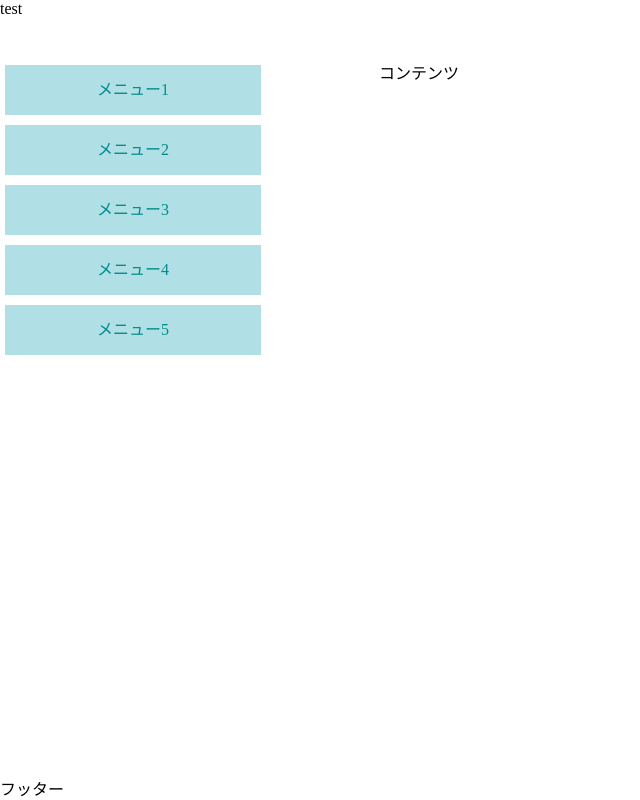
After one commit to htom/xbitcms, a CakePHP app: the page made by app/View/Management/index.ctp in a window 1280 px wide. The commit adds this page. Shown: the whole page, without its empty margins (0-640 px from the left). Run offline with PHP 8.4 and a stand-in for CakePHP, Linux system fonts and the light colour scheme; the template is opened without the code that fills it, so the values that code supplies are empty; some libraries are stand-ins or nearby versions.

Commit message:
独自レイアウトに変更中

```diff
--- a/app/Config/routes.php
+++ b/app/Config/routes.php
@@ -30,6 +30,9 @@
  */
 	Router::connect('/pages/*', array('controller' => 'pages', 'action' => 'display'));
 
+
+	Router::connect('/management/*', array('controller' => 'management' , 'action' => 'index'));
+
 /**
  * Load all plugin routes. See the CakePlugin documentation on
  * how to customize the loading of plugin routes.
--- a/app/View/Layouts/default.ctp
+++ b/app/View/Layouts/default.ctp
@@ -1,23 +1,8 @@
 <?php
-/**
- *
- *
- * CakePHP(tm) : Rapid Development Framework (http://cakephp.org)
- * Copyright (c) Cake Software Foundation, Inc. (http://cakefoundation.org)
- *
- * Licensed under The MIT License
- * For full copyright and license information, please see the LICENSE.txt
- * Redistributions of files must retain the above copyright notice.
- *
- * @copyright     Copyright (c) Cake Software Foundation, Inc. (http://cakefoundation.org)
- * @link          http://cakephp.org CakePHP(tm) Project
- * @package       app.View.Layouts
- * @since         CakePHP(tm) v 0.10.0.1076
- * @license       http://www.opensource.org/licenses/mit-license.php MIT License
- */
 
 $cakeDescription = __d('cake_dev', 'CakePHP: the rapid development php framework');
 ?>
+
 <!DOCTYPE html>
 <html>
 <head>
@@ -29,33 +14,18 @@ $cakeDescription = __d('cake_dev', 'CakePHP: the rapid development php framework
 	<?php
 		echo $this->Html->meta('icon');
 
-		echo $this->Html->css('cake.generic');
+		//echo $this->Html->css('cake.generic');
 
 		echo $this->fetch('meta');
 		echo $this->fetch('css');
-		echo $this->fetch('script');
 	?>
 </head>
 <body>
-	<div id="container">
-		<div id="header">
-			<h1><?php echo $this->Html->link($cakeDescription, 'http://cakephp.org'); ?></h1>
-		</div>
-		<div id="content">
-
-			<?php echo $this->Session->flash(); ?>
-
-			<?php echo $this->fetch('content'); ?>
-		</div>
-		<div id="footer">
-			<?php echo $this->Html->link(
-					$this->Html->image('cake.power.gif', array('alt' => $cakeDescription, 'border' => '0')),
-					'http://www.cakephp.org/',
-					array('target' => '_blank', 'escape' => false)
-				);
-			?>
-		</div>
-	</div>
+    <?php echo $content_for_layout; ?>
+	<?php
+		echo $this->fetch('script');
+	?>
+	<?php echo $this->Session->flash(); ?>
 	<?php echo $this->element('sql_dump'); ?>
 </body>
 </html>
--- /dev/null
+++ b/app/View/Management/index.ctp
@@ -0,0 +1,23 @@
+<?php echo $this->Html->css(array('style'), false, array('inline'=>false)); ?>
+
+<body>
+	<div class="header header-top">
+		<div class="logo">
+			test
+		</div>
+	</div>
+	<div class="nav nav-side">
+		<ul>
+			<li><a href="#メニュー1">メニュー1</a></li>
+			<li><a href="#メニュー2">メニュー2</a></li>
+			<li><a href="#メニュー3">メニュー3</a></li>
+			<li><a href="#メニュー4">メニュー4</a></li>
+			<li><a href="#メニュー5">メニュー5</a></li>
+		</ul>
+	</div>
+	<div class="contents">コンテンツ</div>
+	<div class='footer footer-bottom'>フッター</div>
+	<script src="http://code.jquery.com/jquery.min.js"></script>
+	<?php echo $this->Html->script(array('xbit.js'), array('inline'=>false)); ?>
+</body>
+</html>
--- /dev/null
+++ b/app/webroot/css/style.css
@@ -0,0 +1,99 @@
+
+/* すべての要素から余計な設定を削除 */
+*
+{
+	margin: 0px 0px 0px 0px;
+	padding: 0px 0px 0px 0px;
+}
+
+/* link */
+a
+{
+	text-decoration: none;
+	color: #008B8B;
+}
+
+div.header
+{
+
+}
+
+div.header.brand
+{
+
+}
+
+div.header-top
+{
+	clear: both;
+	width: 100%;
+	height: 50px;
+	position: fixed;
+	top: 0px;
+}
+
+/* ナビゲーションの共通設定 */
+div.nav
+{
+	margin:5px 5px 5px 5px;
+}
+
+div.nav-side
+{
+	float:left;
+	width: 20%;
+	height: auto;
+}
+
+.nav-side ul
+{
+	list-style: none;
+}
+
+.nav-side li
+{
+	padding:5px 0px 5px 0px;
+}
+
+.nav-side a
+{
+	width: 100%;
+	height: 50px;
+	line-height: 50px;
+	text-align: center;
+	display: block;
+	background-color: #B0E0E6;
+}
+
+/* ナビゲーションを上に固定 */
+div.nav-top
+{
+
+}
+
+/* コンテンツの共通設定 */
+div.contents
+{
+	float: right;
+	padding: 5px 5px 5px 5px;
+	width: 70%;
+	height: auto;
+}
+
+
+
+
+/* フッターの共通設定 */
+div.footer
+{
+
+}
+
+/* フッターを下部固定 */
+div.footer-bottom
+{
+	width:100%;
+	clear: both;
+	position: fixed;
+	bottom: 0px;
+}
--- /dev/null
+++ b/app/webroot/js/xbit.js
@@ -0,0 +1,19 @@
+/*
+*
+*/
+
+var ContentsBody = $('body');
+
+if(ContentsBody.find('div.header-top'))
+{
+	ContentsBody.css({
+		'margin-top':'55px'
+	});
+}
+
+if(ContentsBody.find('div.footer-bottom'))
+{
+	ContentsBody.css({
+		'margin-bottom':'55px'
+	})
+}
```
Also changed, not shown: app/Controller/ManagementController.php (added, +19 -0 lines), app/View/Layouts/default_backup.ctp (added, +61 -0 lines), 2 other files.
